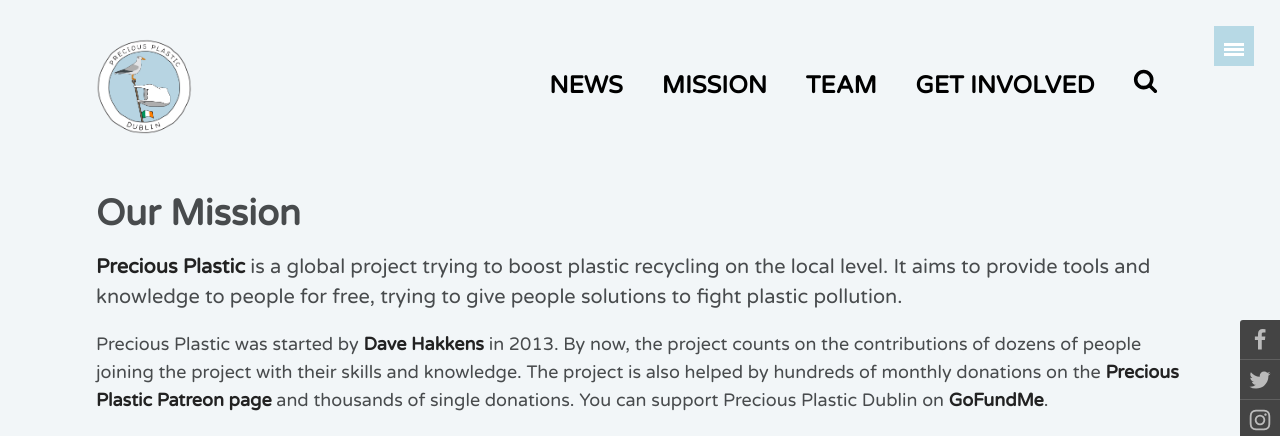
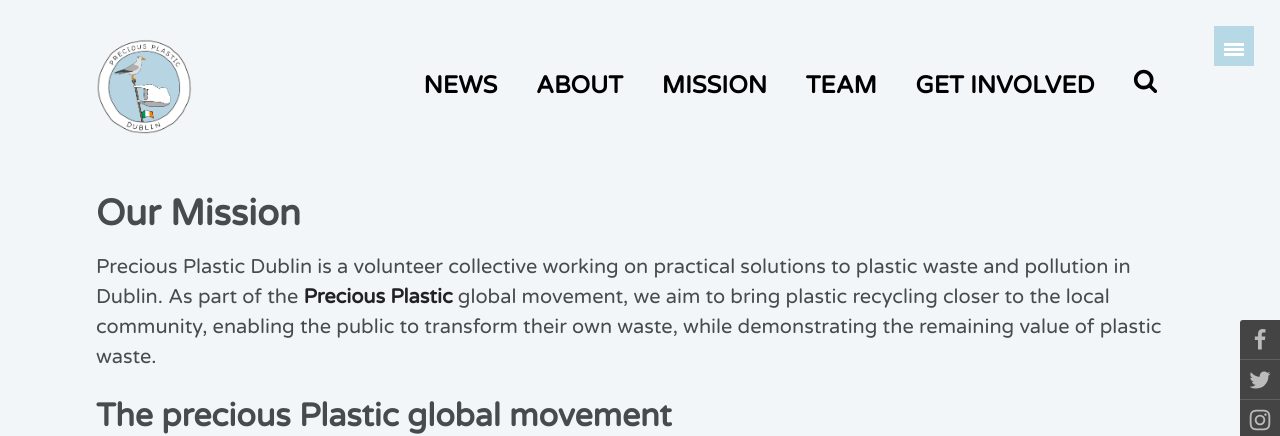
Before and after one commit to preciousplasticdublin/preciousplasticdublin.github.io, a Jekyll site: the page built from _pages/mission.md, in a window 1280 px wide. Shown: the top 436 px of the page. Built offline with Jekyll 4.4.1, drawn with Linux system fonts in a browser that asks for light colours; comment, search, counter and statistics services are not loaded.

Commit message:
adds About page with milestones

```diff
--- a/_data/navigation.yml
+++ b/_data/navigation.yml
@@ -2,6 +2,9 @@
 
 - title: News
   url: /
+
+- title: About
+  url: /about/
 
 - title: Mission
   url: /mission/
--- a/_pages/mission.md
+++ b/_pages/mission.md
@@ -3,6 +3,10 @@
 permalink: /mission/
 title: "Our Mission"
 ---
+
+Precious Plastic Dublin is a volunteer collective working on practical solutions to plastic waste and pollution in Dublin. As part of the [Precious Plastic](https://preciousplastic.com) global movement, we aim to bring plastic recycling closer to the local community, enabling the public to transform their own waste, while demonstrating the remaining value of plastic waste.
+
+## The precious Plastic global movement
 
 [Precious Plastic](https://preciousplastic.com) is a global project trying to boost plastic recycling on the local level. It aims to provide tools and knowledge to people for free, trying to give people solutions to fight plastic pollution.
 
```
Also changed, not shown: _pages/about.md (added, +42 -0 lines), images/events/2019-03-first-month/gallery/First Precious Plastic Dublin Meeting.jpg (added), images/events/2019-03-first-month/gallery/Polymeer in Kiel - Moulds.jpg (added), images/events/2019-03-first-month/gallery/Polymeer in Kiel - Products.jpg (added), images/events/2019-04-zero-waste-festival/gallery/Crocheting with Plarn.jpg (added), images/events/2019-04-zero-waste-festival/gallery/Try it yourself.jpg (added), images/events/2019-04-zero-waste-festival/gallery/What is Precious Plastic about.jpg (added), images/events/2019-06-design-sprint/gallery/Group research.jpg (added), images/events/2019-06-design-sprint/gallery/Ideation.jpg (added), images/events/2019-06-design-sprint/gallery/Our prototype Info Stall.jpg (added), images/events/2019-07-dublin-maker/gallery/Building a machine prototype.jpg (added), images/events/2019-07-dublin-maker/gallery/Our recycled plastic sign.jpg (added), images/events/2019-07-dublin-maker/gallery/Our repurposed pull-up banner.jpg (added).
